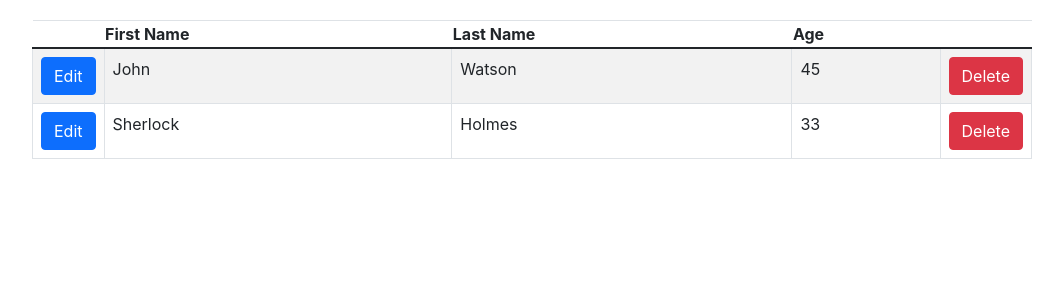
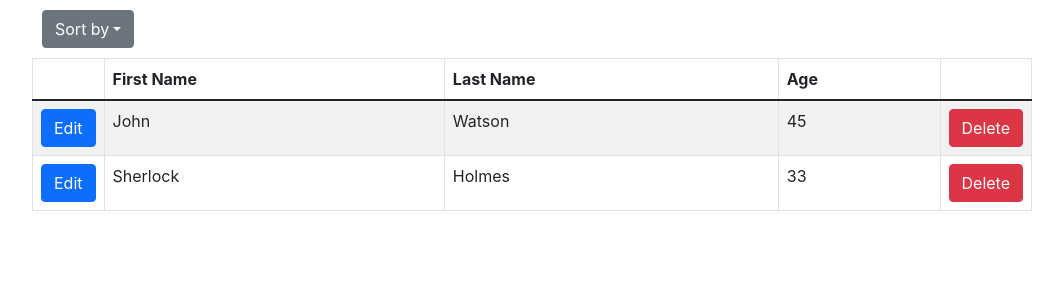
Before and after one commit to attealalahti/netum-exercise, a React (Create React App) app in the folder frontend/: page / in a window 1280 px wide. Shown: the top 300 px of the page, without its empty margins (108-1171 px from the left). Built offline with nearby package versions, Linux system fonts and the light colour scheme.

Commit message:
Add dropdown button for sorting. Modify style to fit.

```diff
--- a/frontend/src/App.css
+++ b/frontend/src/App.css
@@ -1,7 +1,9 @@
 .TableContainer {
     display: flex;
     justify-content: center;
-    margin: 20px;
+    flex-direction: column;
+    max-width: 1000px;
+    margin: auto;
 }
 .TableContainer table {
     max-width: 1000px;
@@ -9,3 +11,6 @@
 .ButtonCell {
     width: 30px;
 }
+.DropdownButton {
+    margin: 10px;
+}
--- a/frontend/src/TableManager.tsx
+++ b/frontend/src/TableManager.tsx
@@ -1,4 +1,4 @@
-import { Table, Button } from "react-bootstrap";
+import { Table, Button, DropdownButton, Dropdown } from "react-bootstrap";
 
 interface Person {
     firstName: string;
@@ -13,19 +13,29 @@ let db: Person[] = [
 
 function TableManager() {
     return (
-        <div>
         <div className="TableContainer">
+            <DropdownButton
+                title="Sort by"
+                variant="secondary"
+                className="DropdownButton"
+            >
+                <Dropdown.Item>First Name</Dropdown.Item>
+                <Dropdown.Item>Last Name</Dropdown.Item>
+                <Dropdown.Item>Age</Dropdown.Item>
+            </DropdownButton>
             <Table striped bordered>
                 <thead>
+                    <tr>
                         <th></th>
                         <th>First Name</th>
                         <th>Last Name</th>
                         <th>Age</th>
                         <th></th>
+                    </tr>
                 </thead>
                 <tbody>
-                        {db.map((person) => (
-                            <tr>
+                    {db.map((person, index) => (
+                        <tr key={index}>
                             <td className="ButtonCell">
                                 <Button variant="primary">Edit</Button>
                             </td>
@@ -40,7 +50,6 @@ function TableManager() {
                 </tbody>
             </Table>
         </div>
-        </div>
     );
 }
 export default TableManager;
```
Lines whose indentation alone changed are shown as unchanged.
